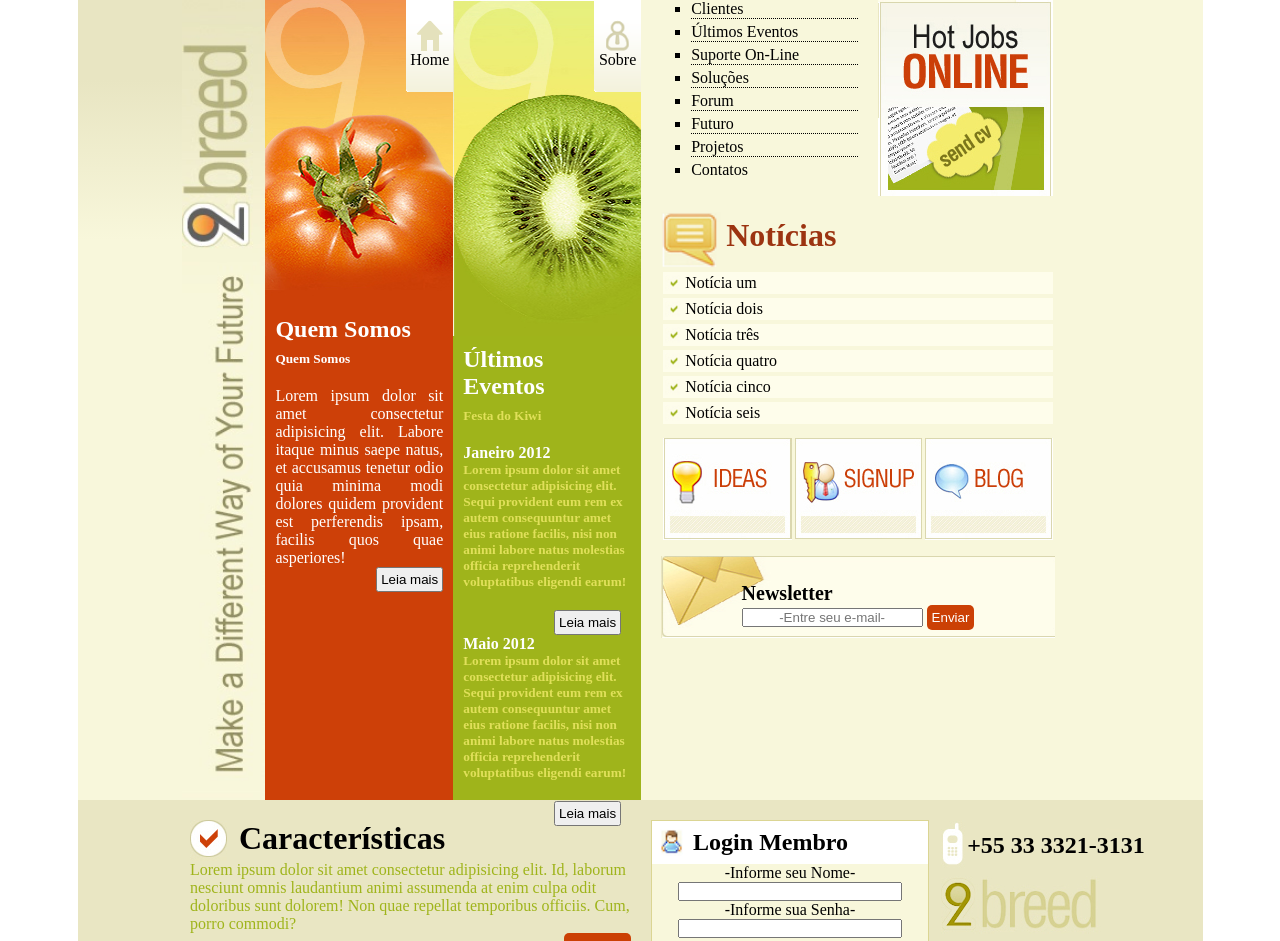
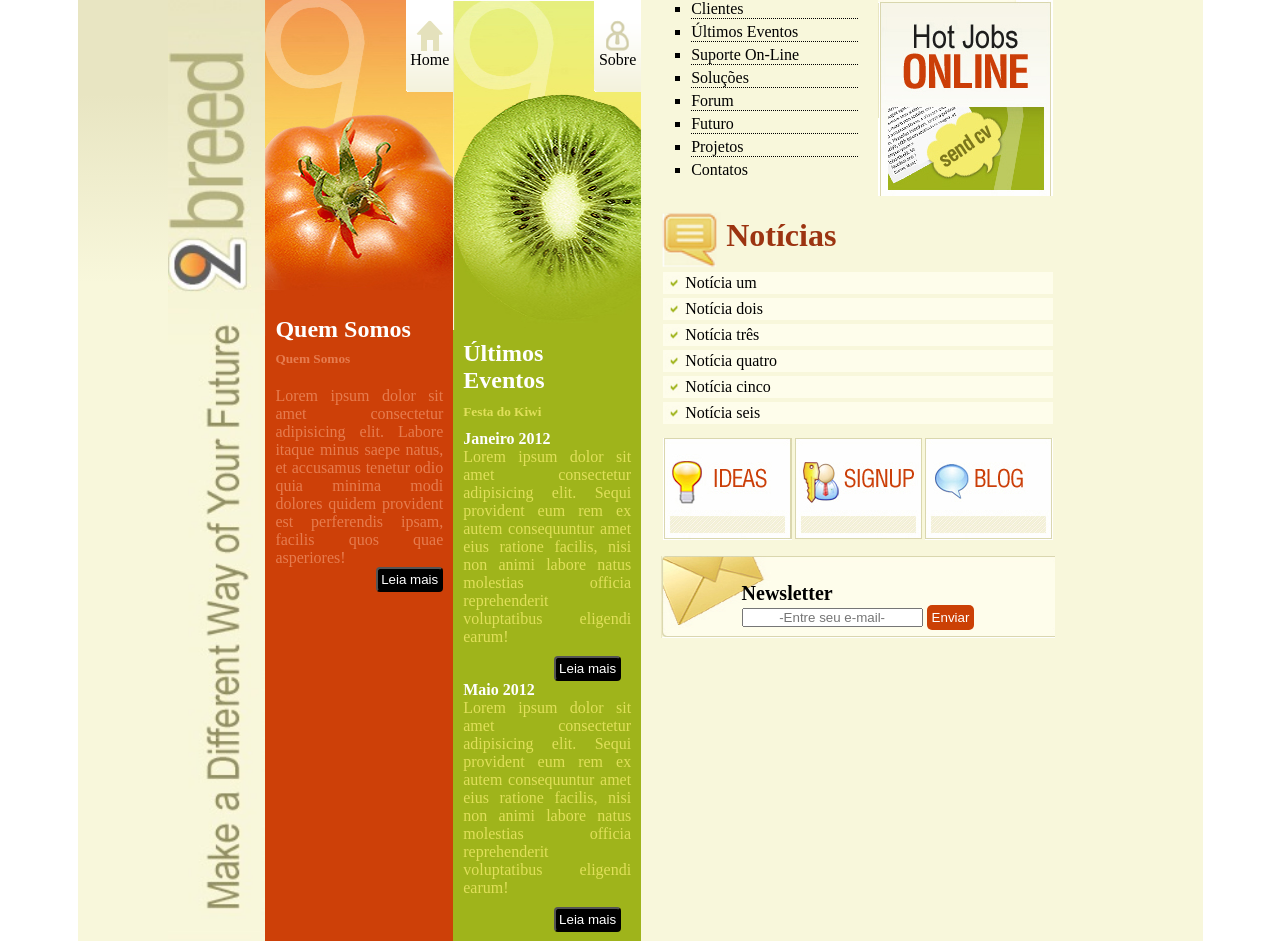
Before and after one commit to Jordismar/Curso-Versa, a plain HTML site: page breed/index.html in a window 1280 px wide. Shown: the top 941 px of the page. Drawn offline with Linux system fonts and the light colour scheme.

Commit message:
Fazendo alguns ajustes

```diff
--- a/breed/index.html
+++ b/breed/index.html
@@ -42,20 +42,20 @@
           <h2>Últimos<br>Eventos</h2>
           <h5>Festa do Kiwi</h5>
           <h4>Janeiro 2012</h4>
-          <h5>Lorem ipsum dolor sit amet consectetur adipisicing elit. Sequi provident eum rem ex autem consequuntur
+          <p>Lorem ipsum dolor sit amet consectetur adipisicing elit. Sequi provident eum rem ex autem consequuntur
             amet
             eius ratione facilis, nisi non animi labore natus molestias officia reprehenderit voluptatibus eligendi
             earum!
-          </h5>
+          </p>
           <div id="botao">
             <button>Leia mais</button>
           </div>
           <h4>Maio 2012</h4>
-          <h5>Lorem ipsum dolor sit amet consectetur adipisicing elit. Sequi provident eum rem ex autem consequuntur
+          <p>Lorem ipsum dolor sit amet consectetur adipisicing elit. Sequi provident eum rem ex autem consequuntur
             amet
             eius ratione facilis, nisi non animi labore natus molestias officia reprehenderit voluptatibus eligendi
             earum!
-          </h5>
+          </p>
           <div id="botao">
             <button>Leia mais</button>
           </div>
@@ -76,7 +76,7 @@
             </ul>
           </nav>
           <figure id="propaganda">
-            <img src="images/propaganda.jpg" alt="">
+            <a href="#"><img src="images/propaganda.jpg" alt=""></a>
           </figure>
         </div>
         <div id="noticias">
@@ -97,9 +97,9 @@
         </div>
         <div id="ideias">
           <nav>
-            <a><img src="images/ideas.jpg"></a>
-            <a><img src="images/siga.jpg"></a>
-            <a><img src="images/blog.jpg"></a>
+            <a href="#"><img src="images/ideas.jpg"></a>
+            <a href="#"><img src="images/siga.jpg"></a>
+            <a href="#"><img src="images/blog.jpg"></a>
           </nav>
         </div>
         <div id="newsletter">
--- a/breed/styles/styles.css
+++ b/breed/styles/styles.css
@@ -33,13 +33,13 @@
 #tomate {
   background-color: #CD4008;
   width: 16.7%;
-  height: 800px;
+  height: auto;
 }
 
 #kiwi {
   background-color: #9FB41B;
   width: 16.7%;
-  height: 800px;
+  height: auto;
 }
 
 #dados {
@@ -75,10 +75,12 @@
 
 #infs h5 {
   margin-bottom: 20px;
+  color: #e67c4f;
 }
 
 #infs p {
   text-align: justify;
+  color: #e67c4f;
 }
 
 #botao {
@@ -89,6 +91,9 @@
 
 #botao button {
   padding: 3px;
+  background-color: black;
+  color: white;
+  border-radius: 4px;
 }
 
 #tomate figure {
@@ -101,7 +106,7 @@
 
 #kiwi figure {
   background-image: url(../images/kiwi.jpg);
-  height: 336px;
+  height: 330px;
   display: flex;
   justify-content: flex-end;
   background-repeat: no-repeat;
@@ -141,17 +146,15 @@
   padding: 10px;
 }
 
-#ultimoEventos h2 {
-  margin-bottom: 8px;
-}
-
 #ultimoEventos h5 {
-  margin-bottom: 20px;
   color: #E0E05A;
+  margin: 10px 0px;
 }
 
 #ultimoEventos p {
   text-align: justify;
+  margin-bottom: 10px;
+  color: #E0E05A;
 }
 
 #links {
```
